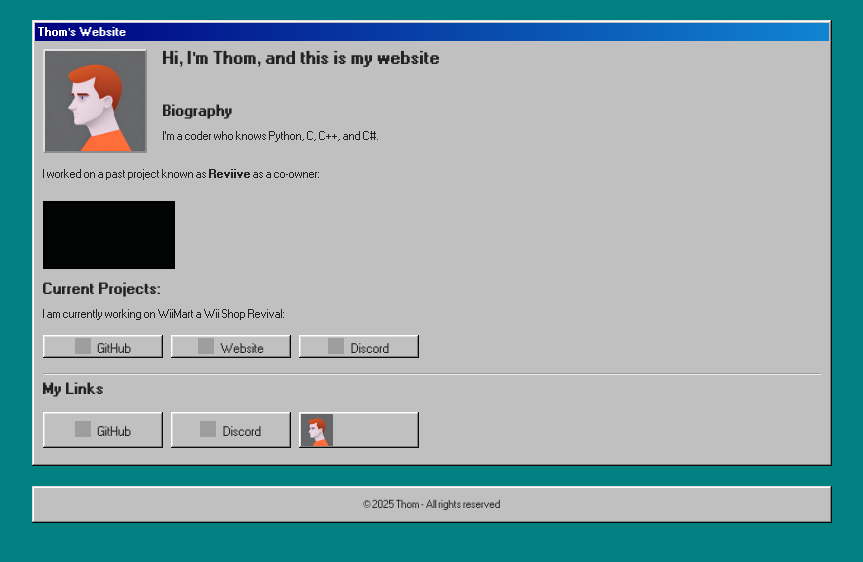
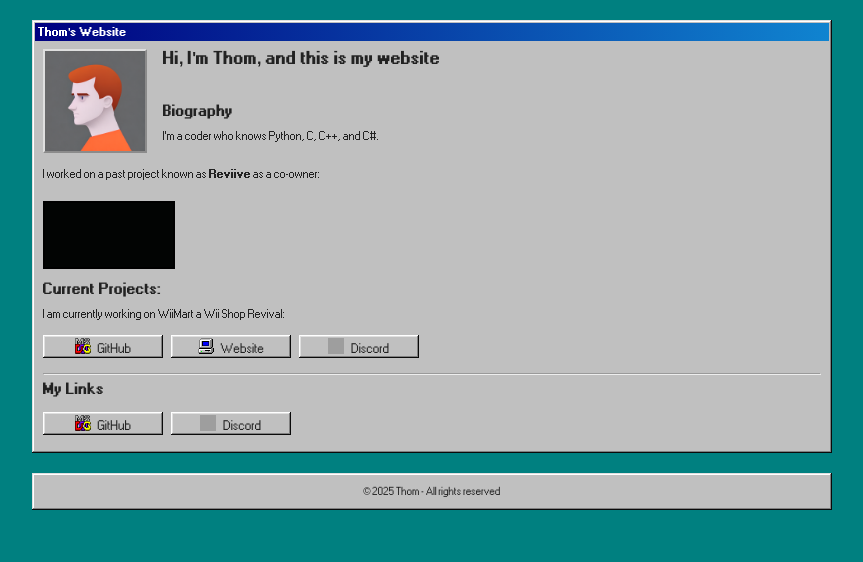
Before and after one commit to thom2305/thom2305.github.io, a plain HTML site: page index.html in a window 1280 px wide. Shown: the whole page, without its empty margins (208-1071 px from the left). Drawn offline with nearby package versions, Linux system fonts and the light colour scheme; grey boxes are pictures that could not be loaded.

Commit message:
made images workie again

```diff
--- a/index.html
+++ b/index.html
@@ -102,11 +102,11 @@
                 <p>I am currently working on WiiMart a Wii Shop Revival:</p>
                 <div class="button-group">
                     <button class="win98-button" onclick="window.open('https://github.com/WiiMart')">
-                        <img src="https://win98icons.alexmeub.com/icons/png/msdos-0.png" class="link-icon">
+                        <img src="img/msdos-0.png" class="link-icon">
                         GitHub
                     </button>
                     <button class="win98-button" onclick="window.open('https://wiimart.org')">
-                        <img src="https://win98icons.alexmeub.com/icons/png/explorer-101-0.png" class="link-icon">
+                        <img src="img/exp.png" class="link-icon">
                         Website
                     </button>
                     <button class="win98-button" onclick="window.open('https://discord.gg/wiimart')">
@@ -120,15 +120,12 @@
                 <div class="section-title">My Links</div>
                 <div class="button-group">
                     <button class="win98-button" onclick="window.open('https://github.com/thom2305')">
-                        <img src="https://win98icons.alexmeub.com/icons/png/msdos-0.png" class="link-icon">
+                        <img src="img/msdos-0.png" class="link-icon">
                         GitHub
                     </button>
                     <button class="win98-button" onclick="window.open('https://discord.com/users/794456700416425995')">
                         <img src="https://win98icons.alexmeub.com/icons/png/network_normal_two_pcs-5.png" class="link-icon">
                         Discord
-                    </button>
-                    <button class="win98-button" style="padding: 2px;">
-                        <img src="img/thom.png" style="width: 32px; height: 32px; display: block;">
                     </button>
                 </div>
             </div>
```
Also changed, not shown: img/exp.png (added), img/msdos-0.png (added).
